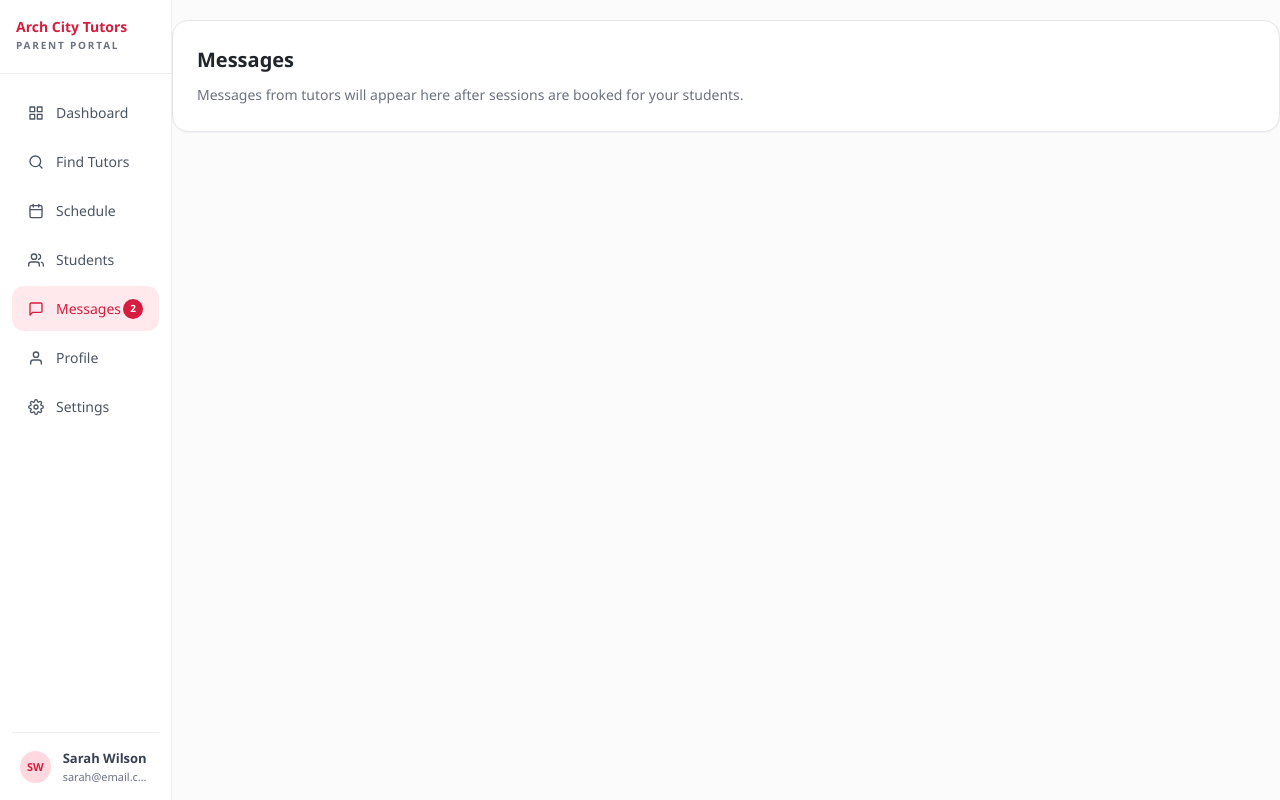
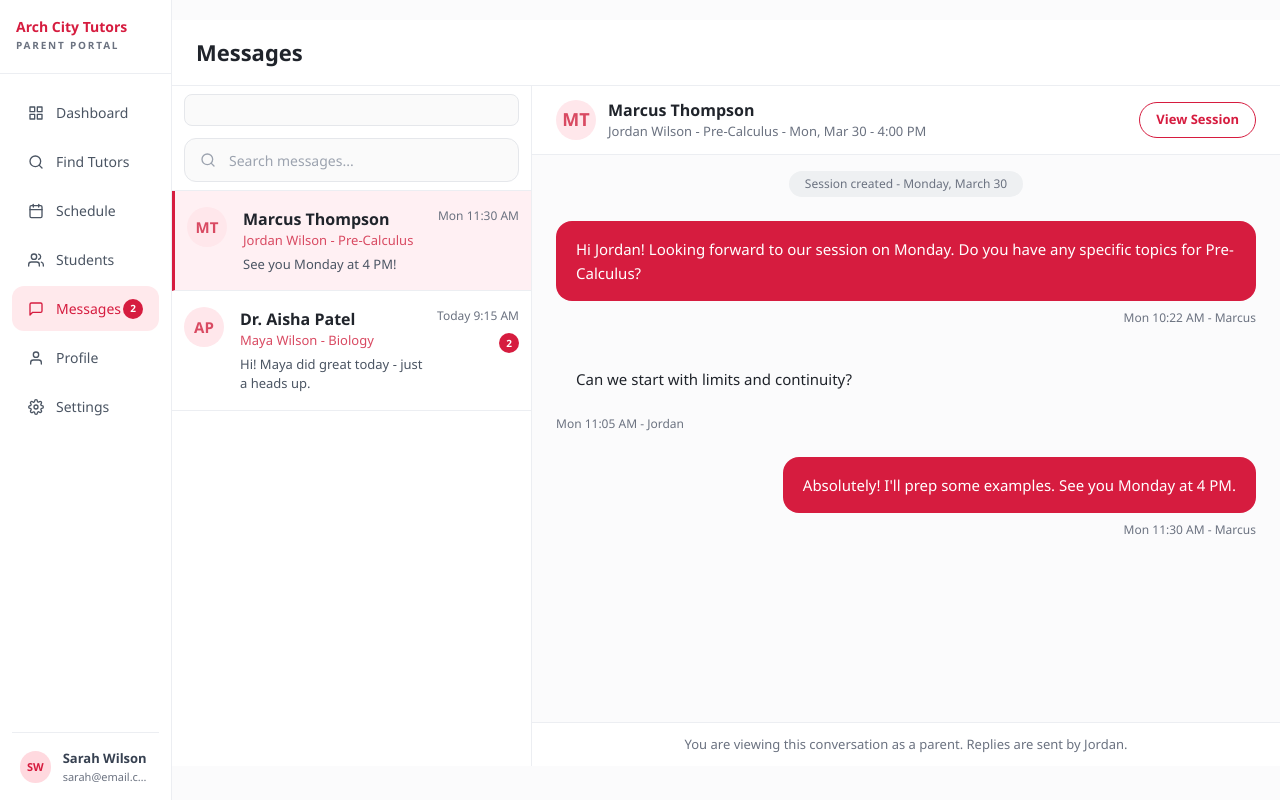
Before and after one commit to mmiskatul/arch-city, a Next.js app: page /parent-dashboard/messages in a window 1280 px wide. Built offline with nearby package versions, Linux system fonts and the light colour scheme.

Commit message:
add the message option

```diff
--- a/app/parent-dashboard/messages/page.tsx
+++ b/app/parent-dashboard/messages/page.tsx
@@ -1,10 +1,5 @@
-import { ParentSectionPage } from "@/components/parent/parent-section-page";
+import { ParentMessagesPage } from "@/components/parent/parent-messages-page";
 
 export default function ParentMessagesRoute() {
-  return (
-    <ParentSectionPage
-      title="Messages"
-      description="Messages from tutors will appear here after sessions are booked for your students."
-    />
-  );
+  return <ParentMessagesPage />;
 }
--- /dev/null
+++ b/components/parent/parent-messages-page.tsx
@@ -0,0 +1,157 @@
+"use client";
+
+import Link from "next/link";
+import { useMemo, useState } from "react";
+import { FiSearch } from "react-icons/fi";
+
+import { ParentShell } from "@/components/parent/parent-shell";
+import { parentMessageThreads } from "@/lib/parent/messages-data";
+import { PARENT_SCHEDULE_ROUTE } from "@/lib/routes";
+
+export function ParentMessagesPage() {
+  const [threads, setThreads] = useState(parentMessageThreads);
+  const [activeThreadId, setActiveThreadId] = useState(parentMessageThreads[0]?.id ?? "");
+
+  const activeThread = useMemo(
+    () => threads.find((thread) => thread.id === activeThreadId) ?? threads[0],
+    [activeThreadId, threads],
+  );
+
+  const unreadCount = useMemo(
+    () => threads.reduce((total, thread) => total + thread.unreadCount, 0),
+    [threads],
+  );
+
+  function openThread(threadId: string) {
+    setActiveThreadId(threadId);
+    setThreads((current) =>
+      current.map((thread) =>
+        thread.id === threadId ? { ...thread, unreadCount: 0 } : thread,
+      ),
+    );
+  }
+
+  if (!activeThread) {
+    return null;
+  }
+
+  return (
+    <ParentShell messagesUnreadCountOverride={unreadCount}>
+      <div className="w-full">
+        <div className="border-b border-[#eceef2] bg-white px-4 py-4 sm:px-5 lg:px-6">
+          <h1 className="text-[18px] font-bold text-[#20242b] sm:text-[22px]">Messages</h1>
+        </div>
+
+        <div className="grid bg-white lg:grid-cols-[360px_minmax(0,1fr)]">
+          <aside className="border-r border-[#eceef2]">
+            <div className="border-b border-[#eceef2] px-3 py-2">
+              <div className="h-8 rounded-lg border border-[#e5e7eb] bg-[#fafafa]" />
+              <div className="relative mt-3">
+                <FiSearch className="pointer-events-none absolute left-4 top-1/2 h-4 w-4 -translate-y-1/2 text-[#9ca3af]" />
+                <input
+                  type="text"
+                  placeholder="Search messages..."
+                  className="h-11 w-full rounded-xl border border-[#e5e7eb] bg-[#fafafa] pl-11 pr-4 text-[14px] outline-none placeholder:text-[#9ca3af]"
+                />
+              </div>
+            </div>
+
+            <div>
+              {threads.map((thread) => {
+                const active = thread.id === activeThread.id;
+
+                return (
+                  <button
+                    key={thread.id}
+                    type="button"
+                    onClick={() => openThread(thread.id)}
+                    className={`grid w-full grid-cols-[44px_minmax(0,1fr)_auto] gap-3 border-b border-[#eceef2] px-3 py-4 text-left transition ${
+                      active ? "border-l-[3px] border-l-[#d61c3f] bg-[#fff0f3]" : "hover:bg-[#fafafb]"
+                    }`}
+                  >
+                    <span className="flex h-10 w-10 items-center justify-center rounded-full bg-[#ffe7eb] text-[15px] font-bold text-[#d94a62]">
+                      {thread.tutorInitials}
+                    </span>
+                    <span className="min-w-0">
+                      <span className="block text-[16px] font-semibold text-[#20242b]">{thread.tutorName}</span>
+                      <span className="block text-[13px] font-medium text-[#d94a62]">
+                        {thread.studentName} - {thread.subject}
+                      </span>
+                      <span className="mt-1 block text-[13px] text-[#4b5563]">{thread.preview}</span>
+                    </span>
+                    <span className="justify-self-end text-right">
+                      <span className="block text-[12px] font-medium text-[#6b7280]">{thread.timestampLabel}</span>
+                      {thread.unreadCount > 0 ? (
+                        <span className="mt-2 inline-flex h-5 min-w-5 items-center justify-center rounded-full bg-[#d61c3f] px-1.5 text-[10px] font-semibold text-white">
+                          {thread.unreadCount}
+                        </span>
+                      ) : null}
+                    </span>
+                  </button>
+                );
+              })}
+            </div>
+          </aside>
+
+          <section className="flex min-h-[680px] flex-col">
+            <div className="flex items-center justify-between gap-4 border-b border-[#eceef2] px-4 py-3 sm:px-5 lg:px-6">
+              <div className="flex items-center gap-3">
+                <span className="flex h-10 w-10 items-center justify-center rounded-full bg-[#ffe7eb] text-[18px] font-bold text-[#d94a62]">
+                  {activeThread.tutorInitials}
+                </span>
+                <div>
+                  <p className="text-[16px] font-semibold text-[#20242b]">{activeThread.tutorName}</p>
+                  <p className="text-[13px] text-[#6b7280]">
+                    {activeThread.studentName} - {activeThread.subject} - {activeThread.dateLabel}
+                  </p>
+                </div>
+              </div>
+
+              <Link
+                href={`${PARENT_SCHEDULE_ROUTE}/${activeThread.sessionId}`}
+                className="inline-flex h-9 items-center rounded-full border border-[#d61c3f] px-4 text-[13px] font-semibold text-[#d61c3f] transition hover:bg-[#fff4f6]"
+              >
+                View Session
+              </Link>
+            </div>
+
+            <div className="flex-1 bg-[#fbfbfc] px-4 py-4 sm:px-5 lg:px-6">
+              <div className="mx-auto w-fit rounded-full bg-[#eef0f2] px-4 py-1 text-[12px] text-[#6b7280]">
+                Session created - Monday, March 30
+              </div>
+
+              <div className="mt-6 space-y-6">
+                {activeThread.messages.map((message, index) => (
+                  <div key={`${message.time}-${index}`}>
+                    <div className={message.sender === "tutor" ? "flex justify-end" : "flex justify-start"}>
+                      <div
+                        className={`max-w-[720px] rounded-[16px] px-5 py-4 text-[15px] leading-6 ${
+                          message.sender === "tutor"
+                            ? "bg-[#d61c3f] text-white"
+                            : "bg-transparent text-[#20242b]"
+                        }`}
+                      >
+                        {message.text}
+                      </div>
+                    </div>
+                    <p
+                      className={`mt-2 text-[12px] text-[#6b7280] ${
+                        message.sender === "tutor" ? "text-right" : "text-left"
+                      }`}
+                    >
+                      {message.time} - {message.senderLabel}
+                    </p>
+                  </div>
+                ))}
+              </div>
+            </div>
+
+            <div className="border-t border-[#eceef2] px-4 py-3 text-center text-[13px] text-[#6b7280] sm:px-5 lg:px-6">
+              You are viewing this conversation as a parent. Replies are sent by Jordan.
+            </div>
+          </section>
+        </div>
+      </div>
+    </ParentShell>
+  );
+}
--- a/components/parent/parent-shell.tsx
+++ b/components/parent/parent-shell.tsx
@@ -23,6 +23,7 @@ import {
   PARENT_SETTINGS_ROUTE,
   PARENT_STUDENTS_ROUTE,
 } from "@/lib/routes";
+import { parentMessagesUnreadCount } from "@/lib/parent/messages-data";
 
 type NavItem = {
   label: string;
@@ -41,7 +42,12 @@ const menuItems: NavItem[] = [
   { label: "Find Tutors", href: PARENT_FIND_TUTORS_ROUTE, icon: FiSearch },
   { label: "Schedule", href: PARENT_SCHEDULE_ROUTE, icon: FiCalendar },
   { label: "Students", href: PARENT_STUDENTS_ROUTE, icon: FiUsers },
-  { label: "Messages", href: PARENT_MESSAGES_ROUTE, icon: FiMessageSquare, badge: "2" },
+  {
+    label: "Messages",
+    href: PARENT_MESSAGES_ROUTE,
+    icon: FiMessageSquare,
+    badge: parentMessagesUnreadCount > 0 ? String(parentMessagesUnreadCount) : undefined,
+  },
   { label: "Profile", href: PARENT_PROFILE_ROUTE, icon: FiUser },
   { label: "Settings", href: PARENT_SETTINGS_ROUTE, icon: FiSettings },
 ];
@@ -72,8 +78,27 @@ function SidebarLink({ item, active }: { item: NavItem; active: boolean }) {
   );
 }
 
-export function ParentShell({ children }: { children: ReactNode }) {
+export function ParentShell({
+  children,
+  messagesUnreadCountOverride,
+}: {
+  children: ReactNode;
+  messagesUnreadCountOverride?: number;
+}) {
   const pathname = usePathname();
+  const resolvedMessagesUnreadCount =
+    messagesUnreadCountOverride ?? parentMessagesUnreadCount;
+  const resolvedMenuItems: NavItem[] = menuItems.map((item) =>
+    item.href === PARENT_MESSAGES_ROUTE
+      ? {
+          ...item,
+          badge:
+            resolvedMessagesUnreadCount > 0
+              ? String(resolvedMessagesUnreadCount)
+              : undefined,
+        }
+      : item,
+  );
 
   return (
     <main className="min-h-screen bg-[#fbfbfc] text-[#1f2937]">
@@ -93,7 +118,7 @@ export function ParentShell({ children }: { children: ReactNode }) {
             style={hiddenScrollbarStyle}
           >
             <nav className="space-y-1">
-              {menuItems.map((item) => (
+              {resolvedMenuItems.map((item) => (
                 <SidebarLink
                   key={item.label}
                   item={item}
--- /dev/null
+++ b/lib/parent/messages-data.ts
@@ -0,0 +1,86 @@
+export type ParentMessage = {
+  sender: "tutor" | "student";
+  text: string;
+  time: string;
+  senderLabel: string;
+};
+
+export type ParentMessageThread = {
+  id: string;
+  tutorInitials: string;
+  tutorName: string;
+  studentName: string;
+  subject: string;
+  dateLabel: string;
+  preview: string;
+  unreadCount: number;
+  timestampLabel: string;
+  sessionId: string;
+  messages: ParentMessage[];
+};
+
+export const parentMessageThreads: ParentMessageThread[] = [
+  {
+    id: "pm1",
+    tutorInitials: "MT",
+    tutorName: "Marcus Thompson",
+    studentName: "Jordan Wilson",
+    subject: "Pre-Calculus",
+    dateLabel: "Mon, Mar 30 - 4:00 PM",
+    preview: "See you Monday at 4 PM!",
+    unreadCount: 0,
+    timestampLabel: "Mon 11:30 AM",
+    sessionId: "ph1",
+    messages: [
+      {
+        sender: "tutor",
+        text: "Hi Jordan! Looking forward to our session on Monday. Do you have any specific topics for Pre-Calculus?",
+        time: "Mon 10:22 AM",
+        senderLabel: "Marcus",
+      },
+      {
+        sender: "student",
+        text: "Can we start with limits and continuity?",
+        time: "Mon 11:05 AM",
+        senderLabel: "Jordan",
+      },
+      {
+        sender: "tutor",
+        text: "Absolutely! I'll prep some examples. See you Monday at 4 PM.",
+        time: "Mon 11:30 AM",
+        senderLabel: "Marcus",
+      },
+    ],
+  },
+  {
+    id: "pm2",
+    tutorInitials: "AP",
+    tutorName: "Dr. Aisha Patel",
+    studentName: "Maya Wilson",
+    subject: "Biology",
+    dateLabel: "Thu, Mar 20 - 5:00 PM",
+    preview: "Hi! Maya did great today - just a heads up.",
+    unreadCount: 2,
+    timestampLabel: "Today 9:15 AM",
+    sessionId: "ph5",
+    messages: [
+      {
+        sender: "tutor",
+        text: "Maya did great today. We covered cell structure and she stayed engaged the whole session.",
+        time: "Today 9:05 AM",
+        senderLabel: "Dr. Patel",
+      },
+      {
+        sender: "tutor",
+        text: "For next time, it would help if she reviews the worksheet we discussed.",
+        time: "Today 9:15 AM",
+        senderLabel: "Dr. Patel",
+      },
+    ],
+  },
+];
+
+export const parentMessagesUnreadCount = parentMessageThreads.reduce(
+  (total, thread) => total + thread.unreadCount,
+  0,
+);
```
